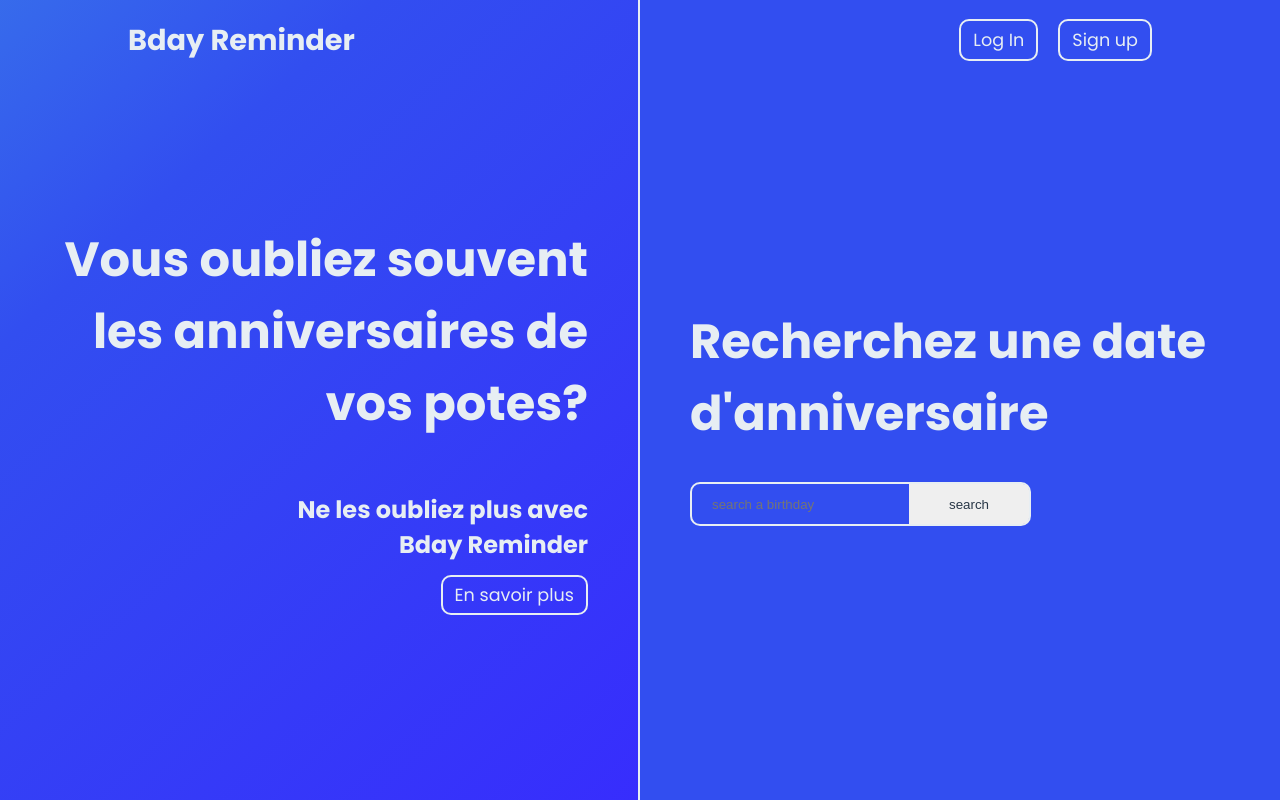
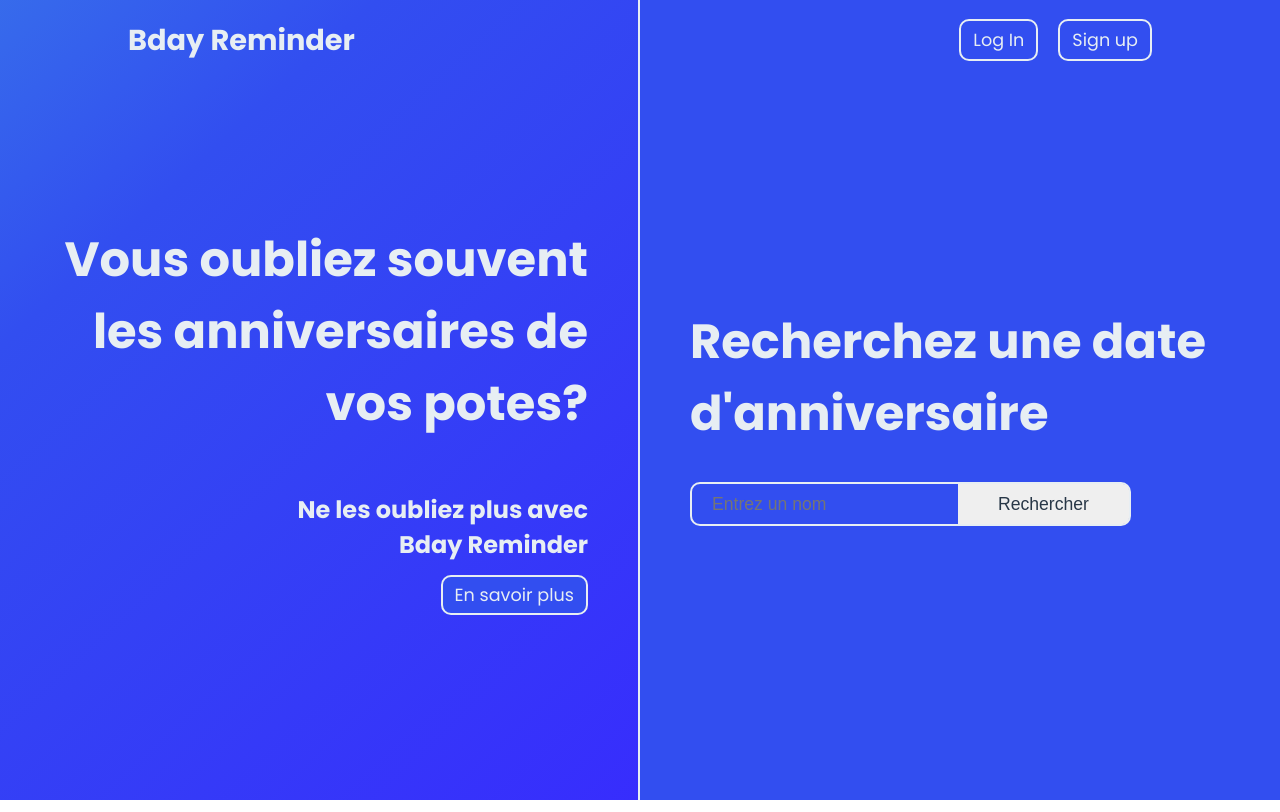
Before and after one commit to Sigmanificient/bday-reminder, a Flask app: page / in a window 1280 px wide. Shown: the top 812 px of the page. Run offline with Flask 2, Linux system fonts and the light colour scheme; style sheets or scripts are compiled from the project's sources.

Commit message:
small fixes

```diff
--- a/src/static/scss/base/_typography.scss
+++ b/src/static/scss/base/_typography.scss
@@ -21,3 +21,7 @@ body {
 h1.search {
   font-size: 3em;
 }
+
+input {
+  font-size: 1.1em;
+}
--- a/src/static/scss/components/_buttons.scss
+++ b/src/static/scss/components/_buttons.scss
@@ -6,6 +6,7 @@
   color: colors.$white;
   border: 2px solid colors.$white;
   border-radius: 10px;
+  background-color: colors.$blue-300;
 
   &:hover {
     color: colors.$blue-800;
--- a/src/templates/index.jinja2
+++ b/src/templates/index.jinja2
@@ -24,13 +24,8 @@
                 <strong>Recherchez</strong> une date d'anniversaire
             </h1>
             <form id='birthday_form'>
-                <input
-                        id="search"
-                        type="text"
-                        name="search"
-                        placeholder="search a birthday"
-                >
-                <input type="submit" value="search">
+                <input id="search" type="text" name="search" placeholder="Entrez un nom">
+                <input type="submit" value="Rechercher">
             </form>
         </div>
     </div>
```
